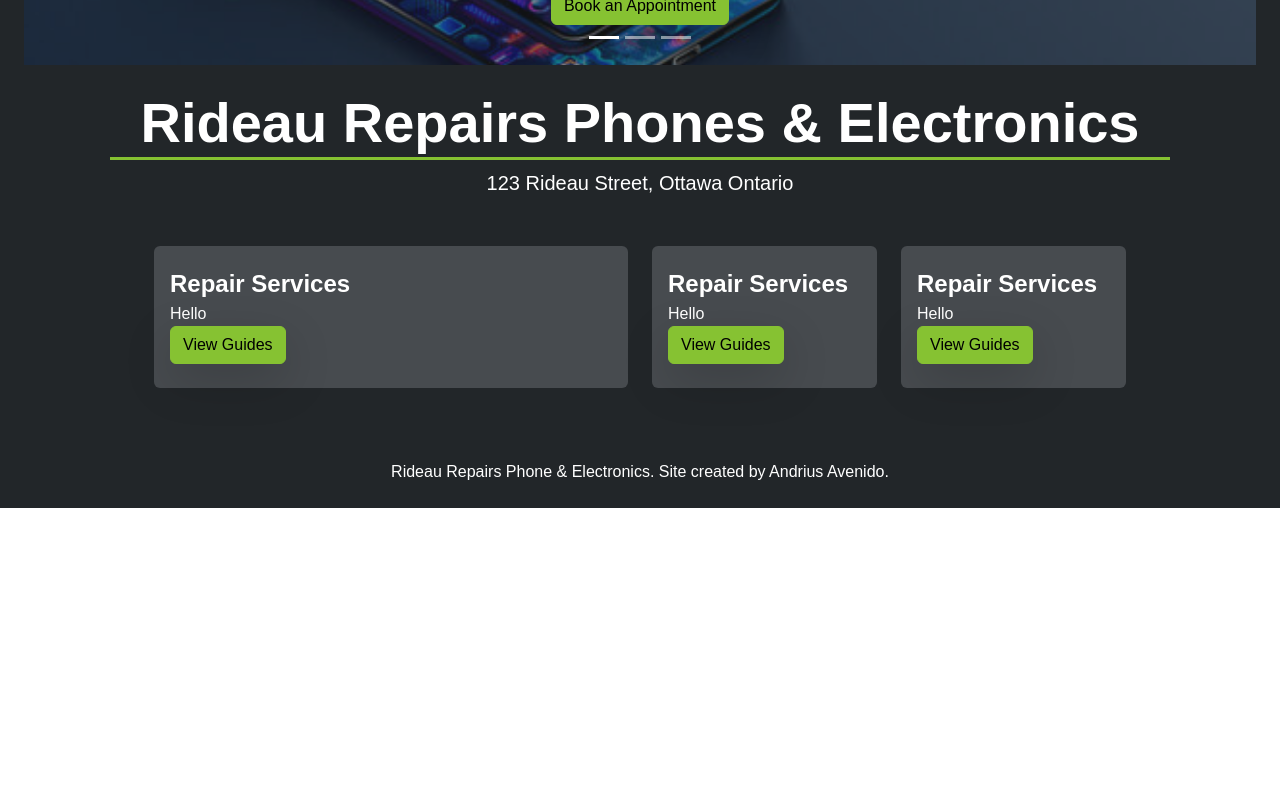
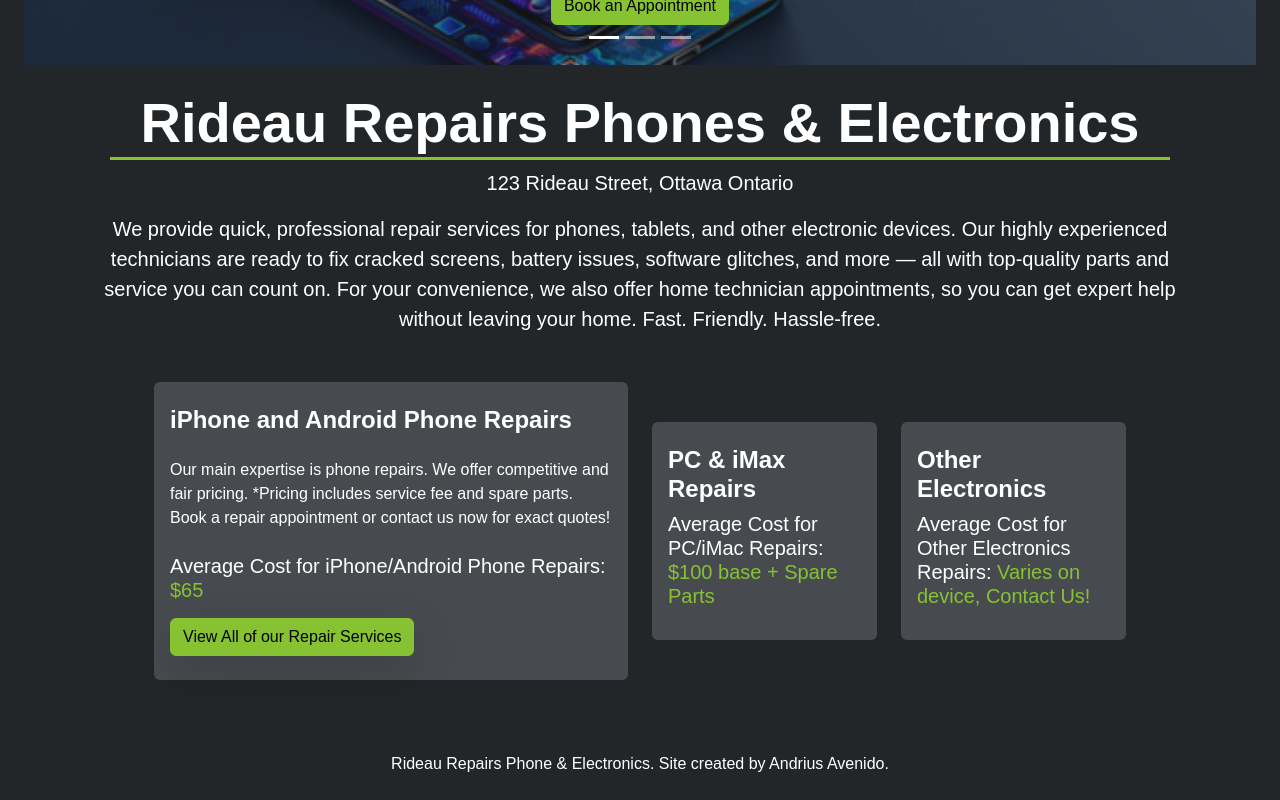
Before and after one commit to andriusavenido/SEG3125Service, a React (Vite) app in the folder client/: page / in a window 1280 px wide. Shown: the part 478-1278 px from the top of the page. Before the commit the page ends 986 px from the top, so only its background shows below. Built offline with nearby package versions, Linux system fonts and the light colour scheme; a web font is replaced by a local one.

Commit message:
Main Page Finish

```diff
--- a/client/src/pages/Home.tsx
+++ b/client/src/pages/Home.tsx
@@ -10,31 +10,32 @@
             <div className="container text-center p-4 rounded">
                 <h1 className='border-primary border-bottom border-3 mx-3 fw-bold display-4'>Rideau Repairs Phones & Electronics</h1>
                 <p className="lead">123 Rideau Street, Ottawa Ontario</p>
+                <p className=' fw-light fs-5'>We provide quick, professional repair services for phones, tablets, and other electronic devices. Our highly experienced technicians are ready to fix cracked screens, battery issues, software glitches, and more — all with top-quality parts and service you can count on. For your convenience, we also offer home technician appointments, so you can get expert help without leaving your home. Fast. Friendly. Hassle-free.</p>
                 <div className="row m-4 p-4 align-items-center">
                     <div className='col-6'>
                         <div className="card border-0 bg-secondary text-light">
                             <div className="card-body py-4 text-start">
-                                <h4 className="card-title fw-bold">Repair Services</h4>
-                                <p className=" card-subtitle">Hello</p>
-                                <Link to="/services" className="btn btn-primary shadow-lg">View Guides</Link>
+                                <h4 className="card-title fw-bold">iPhone and Android Phone Repairs</h4>
+                                <p className=" card-subtitle my-4">Our main expertise is phone repairs. We offer competitive and fair pricing. *Pricing includes service fee and spare parts. Book a repair appointment or contact us now for exact quotes!</p>
+                                <h5>Average Cost for iPhone/Android Phone Repairs: <span className='text-primary'>$65</span></h5>
+
+                                <Link to="/services" className="btn btn-primary shadow-lg mt-2">View All of our Repair Services</Link>
                             </div>
                         </div>
                     </div>
                     <div className='col-3'>
                         <div className="card border-0 bg-secondary text-light">
                             <div className="card-body py-4 text-start">
-                                <h4 className="card-title fw-bold">Repair Services</h4>
-                                <p className=" card-subtitle">Hello</p>
-                                <Link to="/services" className="btn btn-primary shadow-lg">View Guides</Link>
+                                <h4 className="card-title fw-bold">PC & iMax Repairs</h4>
+                                <h5>Average Cost for PC/iMac Repairs: <span className='text-primary'>$100 base + Spare Parts</span></h5>
                             </div>
                         </div>
                     </div>
                     <div className='col-3'>
                         <div className="card border-0 bg-secondary text-light">
                             <div className="card-body py-4 text-start">
-                                <h4 className="card-title fw-bold">Repair Services</h4>
-                                <p className=" card-subtitle">Hello</p>
-                                <Link to="/services" className="btn btn-primary shadow-lg">View Guides</Link>
+                                <h4 className="card-title fw-bold">Other Electronics</h4>
+                                <h5>Average Cost for Other Electronics Repairs: <span className='text-primary'>Varies on device, Contact Us!</span></h5>
                             </div>
                         </div>
                     </div>
```
